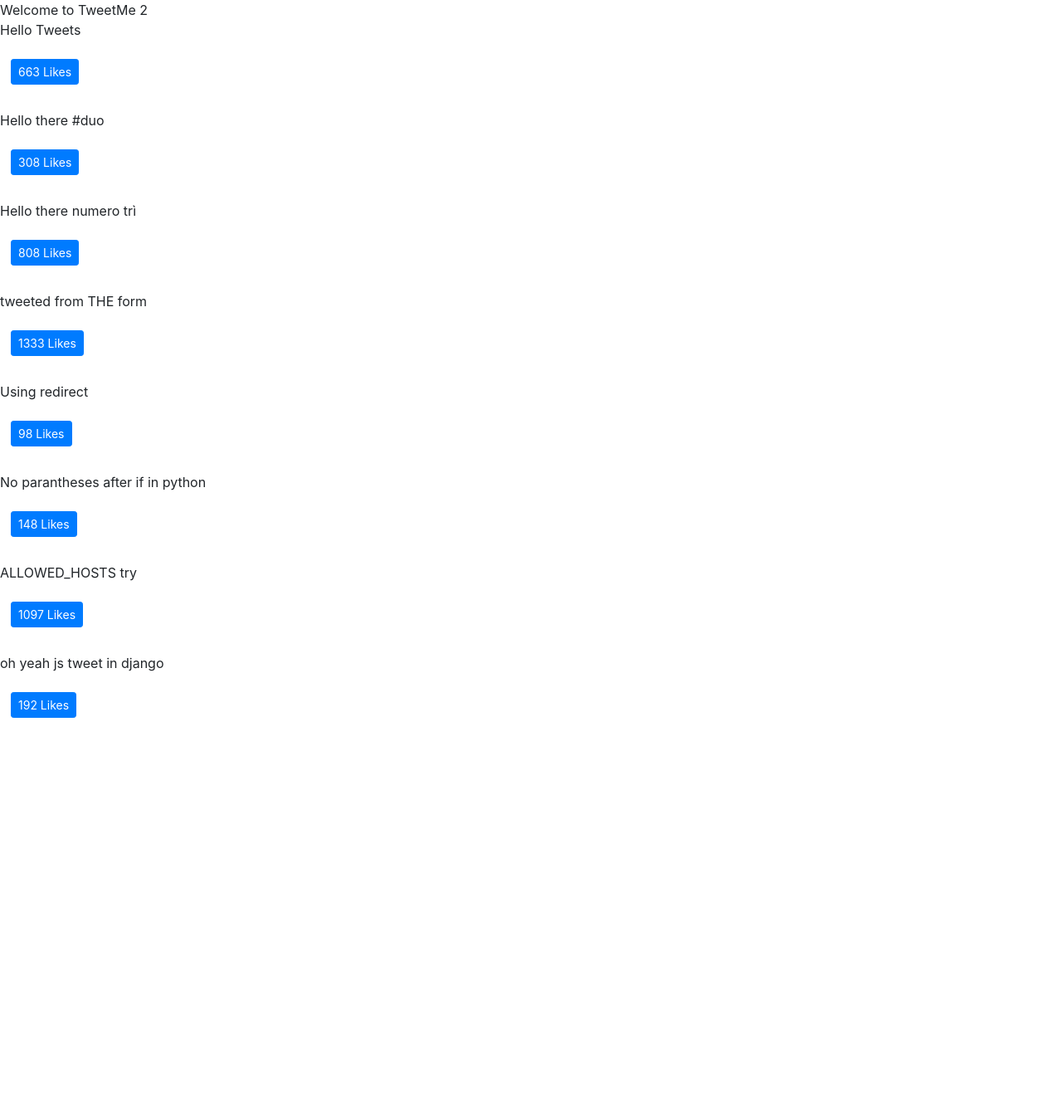
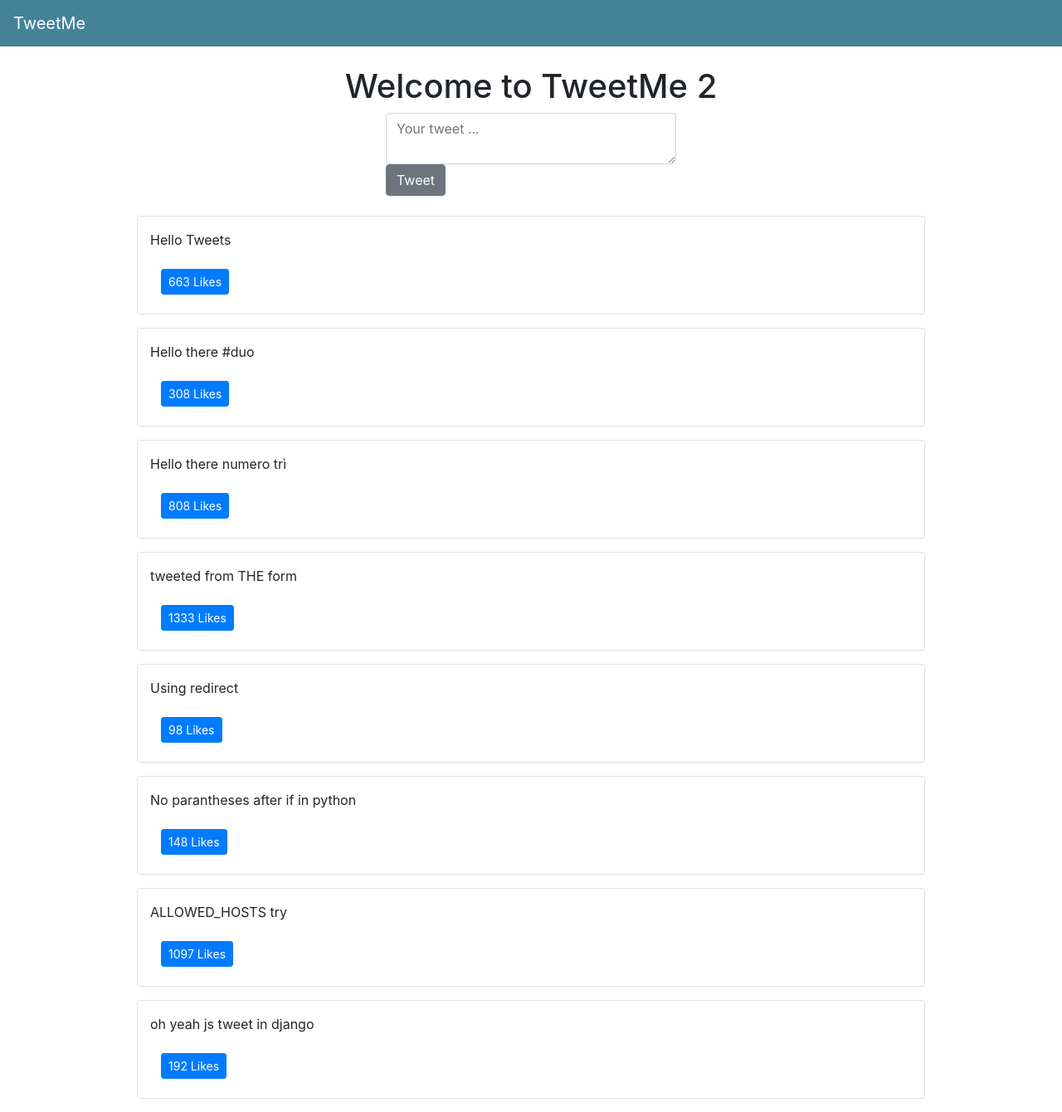
Before and after one commit to gitSushi/tweet-me, a Django app: page / in a window 1280 px wide. Shown: the whole page at 83% size. Before the commit the page ends 865 px from the top, so only its background shows below. Run offline with Django 3.2, Linux system fonts and the light colour scheme; data comes from the database, SQL or seed files in the repository; both versions use the stored data as it was after the commit; some libraries are stand-ins or nearby versions.

Commit message:
27. Sending Form Data via pure JavaScript

```diff
--- a/templates/base.html
+++ b/templates/base.html
@@ -7,12 +7,19 @@
 
     <!-- Bootstrap CSS -->
     <link rel="stylesheet" href="https://stackpath.bootstrapcdn.com/bootstrap/4.5.0/css/bootstrap.min.css" integrity="sha384-9aIt2nRpC12Uk9gS9baDl411NQApFmC26EwAOH8WgZl5MYYxFfc+NcPb1dKGj7Sk" crossorigin="anonymous">
+    <style>
+      .bg-tweetme {
+        background-color: #438297;
+      }
+    </style>
 
     <title>TweetMe 2 {% block head_title %}{% endblock head_title %}</title>
   </head>
   <body>
-    {% block content %}{% endblock content %}
-
+    {% include "components/navbar.html" %}
+    <div class="container">
+      {% block content %}{% endblock content %}
+    </div>
     {% include 'scripts.html' %}
   </body>
 </html>
--- /dev/null
+++ b/templates/components/form.html
@@ -0,0 +1,4 @@
+<form method="POST">{% csrf_token %}
+  {{form.as_p}}
+  <button type="submit" class="btn btn-secondary">Save</button>
+</form>
--- /dev/null
+++ b/templates/components/navbar.html
@@ -0,0 +1,35 @@
+<nav class="navbar navbar-expand-lg navbar-dark bg-tweetme mb-4">
+  <a class="navbar-brand" href="/">TweetMe</a>
+  <button class="navbar-toggler" type="button" data-toggle="collapse" data-target="#navbarSupportedContent" aria-controls="navbarSupportedContent" aria-expanded="false" aria-label="Toggle navigation">
+    <span class="navbar-toggler-icon"></span>
+  </button>
+
+  <div class="collapse navbar-collapse d-none" id="navbarSupportedContent">
+    <ul class="navbar-nav mr-auto d-none">
+      <li class="nav-item active">
+        <a class="nav-link" href="#">Home <span class="sr-only">(current)</span></a>
+      </li>
+      <li class="nav-item">
+        <a class="nav-link" href="#">Link</a>
+      </li>
+      <li class="nav-item dropdown">
+        <a class="nav-link dropdown-toggle" href="#" id="navbarDropdown" role="button" data-toggle="dropdown" aria-haspopup="true" aria-expanded="false">
+          Dropdown
+        </a>
+        <div class="dropdown-menu" aria-labelledby="navbarDropdown">
+          <a class="dropdown-item" href="#">Action</a>
+          <a class="dropdown-item" href="#">Another action</a>
+          <div class="dropdown-divider"></div>
+          <a class="dropdown-item" href="#">Something else here</a>
+        </div>
+      </li>
+      <li class="nav-item">
+        <a class="nav-link disabled" href="#" tabindex="-1" aria-disabled="true">Disabled</a>
+      </li>
+    </ul>
+    <form class="form-inline my-2 my-lg-0 d-none">
+      <input class="form-control mr-sm-2" type="search" placeholder="Search" aria-label="Search">
+      <button class="btn btn-outline-success my-2 my-sm-0" type="submit">Search</button>
+    </form>
+  </div>
+</nav>
--- a/templates/pages/home.html
+++ b/templates/pages/home.html
@@ -5,20 +5,83 @@
 {% endblock head_title %}
 
 {% block content %}
-  Welcome to TweetMe 2
+  <div class="row">
+    <div class="col text-center">
+      <h1>Welcome to TweetMe 2</h1>
+    </div>
+  </div>
 
-  <div id="tweets">
+  <div class="row mb-4">
+    <div class="col-10 col-md-4 mx-auto">
+      <form method="POST" action="/create-tweet" id="tweet-create-form" class="form"> {% csrf_token %}
+        {% comment %} Redirects to homepage {% endcomment %}
+        <input type="hidden" value="/" name="next" />
+        <textarea class="form-control" name="content" placeholder="Your tweet ..."></textarea>
+        <button type="submit" class="btn btn-secondary">Tweet</button>
+      </form>
+    </div>
+  </div>
+
+  <div id="tweets" class="row">
     Replace me
   </div>
 
   <script>
+    const tweetCreateFormEl = document.querySelector('#tweet-create-form');
+
+    function handleTweetCreateFormSubmit(event){
+      event.preventDefault();
+      const myForm = event.target;
+      const myFormData = new FormData(myForm);
+      /*for(let myItem of myFormData.entries()){
+        console.log(myItem)
+      }*/
+      const url = myForm.getAttribute('action');
+      const method = myForm.getAttribute('method');
+      const xhr = new XMLHttpRequest();
+      xhr.open(method, url);
+      xhr.onload = function(){
+        const serverResponse = xhr.response;
+        // receives the hompage from views redirect
+        // console.log(serverResponse);
+        const tweetsElement = document.querySelector('#tweets');
+        loadTweets(tweetsElement);
+      }
+      xhr.send(myFormData);
+    }
+
+    tweetCreateFormEl.addEventListener('submit', handleTweetCreateFormSubmit);
+
     const tweetsElement = document.querySelector('#tweets');
     tweetsElement.innerHTML = "Loading ...";
 
-    const xhr = new XMLHttpRequest();
-    const method = 'GET';
-    const url = "/tweets";
-    const responseType = "json";
+    function loadTweets(tweetsEl){
+      const xhr = new XMLHttpRequest();
+      const method = 'GET';
+      const url = "/tweets";
+      const responseType = "json";
+
+      xhr.responseType = responseType;
+      xhr.open(method, url);
+      xhr.onload = function(){
+          // console.log(xhr.response);
+          const serverResponse = xhr.response;
+          let listedItems = serverResponse.response;
+          // console.log(listedItems);
+
+          let finalTweetStr = "";
+          for(let i = 0; i < listedItems.length; i++){
+            // console.log(listedItems[i]);
+            let tweetObj = listedItems[i];
+            let currentItem = formatTweetElt(tweetObj);
+            finalTweetStr += currentItem;
+          }
+          tweetsEl.innerHTML = finalTweetStr;
+      };
+      xhr.send();
+    }
+
+    loadTweets(tweetsElement);
 
     function handleDidLike(tweetId, currentCount){
       const res = {
@@ -36,29 +99,12 @@
     }
 
     function formatTweetElt(tweet){
-      let formattedTweet = `<div class="mb-4 tweet" id="tweet-id-${tweet.id}"><p>${
+      let formattedTweet = `<div class="col-12 col-md-10 mx-auto border rounded py-3 mb-3 tweet" id="tweet-id-${tweet.id}"><p>${
         tweet.content
         }</p><div class="btn btn-group">${likeBtn(tweet)}</div></div>`;
       return formattedTweet;
     }
-    xhr.responseType = responseType;
-    xhr.open(method, url);
-    xhr.onload = function(){
-        // console.log(xhr.response);
-        const serverResponse = xhr.response;
-        let listedItems = serverResponse.response;
-        // console.log(listedItems);
 
-        let finalTweetStr = "";
-        for(let i = 0; i < listedItems.length; i++){
-          // console.log(listedItems[i]);
-          let tweetObj = listedItems[i];
-          let currentItem = formatTweetElt(tweetObj);
-          finalTweetStr += currentItem;
-        }
-        tweetsElement.innerHTML = finalTweetStr;
-    };
-    xhr.send();
   </script>
 
 {% endblock content %}
--- a/tweetme2/settings.py
+++ b/tweetme2/settings.py
@@ -26,7 +26,7 @@
 # SECURITY WARNING: don't run with debug turned on in production!
 DEBUG = True
 
-ALLOWED_HOSTS = []
+ALLOWED_HOSTS = ['127.0.0.1']
 
 
 # Application definition
--- a/tweetme2/urls.py
+++ b/tweetme2/urls.py
@@ -20,12 +20,16 @@
     home_view,
     tweet_detail_view,
     tweet_list_view,
+    tweet_create_view,
 )
 
 urlpatterns = [
     path('admin/', admin.site.urls),
 
     path('', home_view),
+
+    path('create-tweet', tweet_create_view),
+
     path('tweets', tweet_list_view),
     path('tweets/<int:tweet_id>', tweet_detail_view),
 ]
--- a/tweets/models.py
+++ b/tweets/models.py
@@ -3,6 +3,8 @@
 class Tweet(models.Model):
   '''
   These object's properties are the only ones django will accept to save() in db.sqlite3
+  or
+  maps to SQL data
   '''
   # also blank and null in case we tweet only an img
   content = models.TextField(blank=True, null=True)
--- a/tweets/views.py
+++ b/tweets/views.py
@@ -1,8 +1,14 @@
-from django.shortcuts import render
+from django.shortcuts import render, redirect
 from django.http import HttpResponse, Http404, JsonResponse
+from django.utils.http import is_safe_url
 import random
 
+from django.conf import settings
+
 from .models import Tweet
+from .forms import TweetForm
+
+ALLOWED_HOSTS = settings.ALLOWED_HOSTS
 
 def home_view (request, *args, **kwargs):
   '''
@@ -54,3 +60,17 @@
     status = 404
 
   return JsonResponse(data, status=status)
+
+def tweet_create_view(request, *args, **kwargs):
+  form = TweetForm(request.POST or None)
+  next_url = request.POST.get('next' or None)
+  if form.is_valid():
+    obj = form.save(commit=False)
+    obj.save()
+    # security measure for redirect
+    if next_url != None and is_safe_url(next_url, ALLOWED_HOSTS):
+      return redirect(next_url)
+    form = TweetForm()
+  template = "components/form.html"
+  context = {"form": form}
+  return render(request, template, context)
```
Also changed, not shown: tweets/forms.py (added, +16 -0 lines), db.sqlite3, templates/components/footer.html (added).
